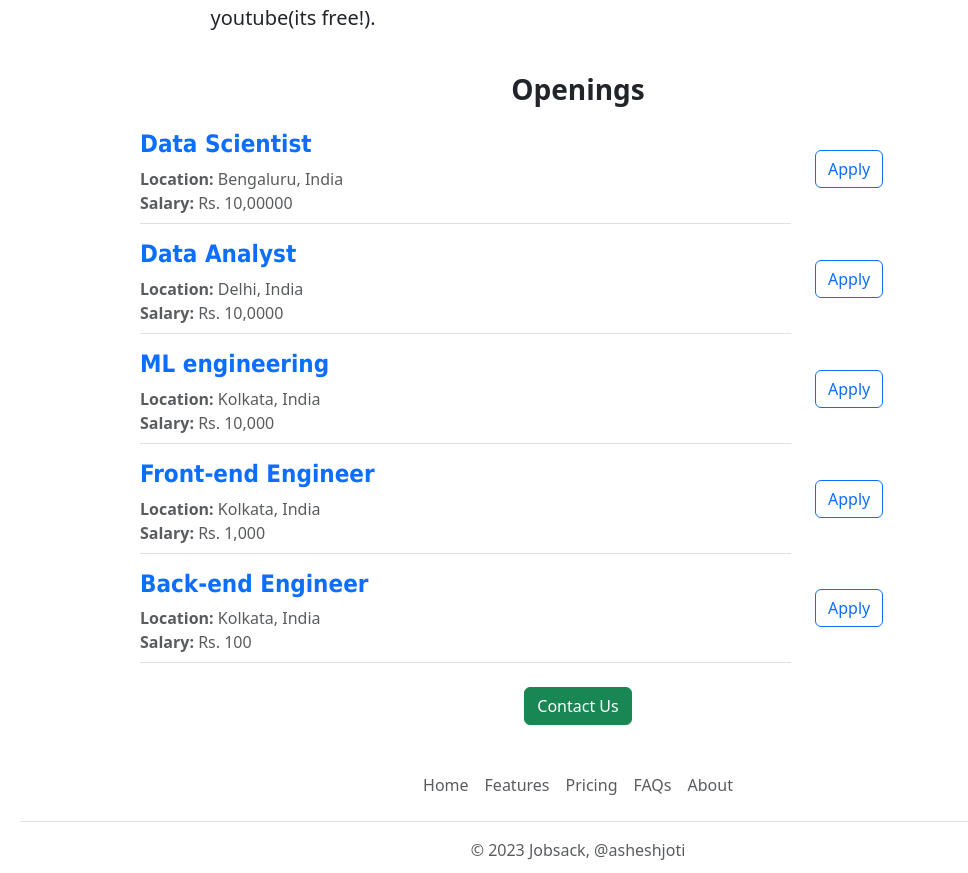
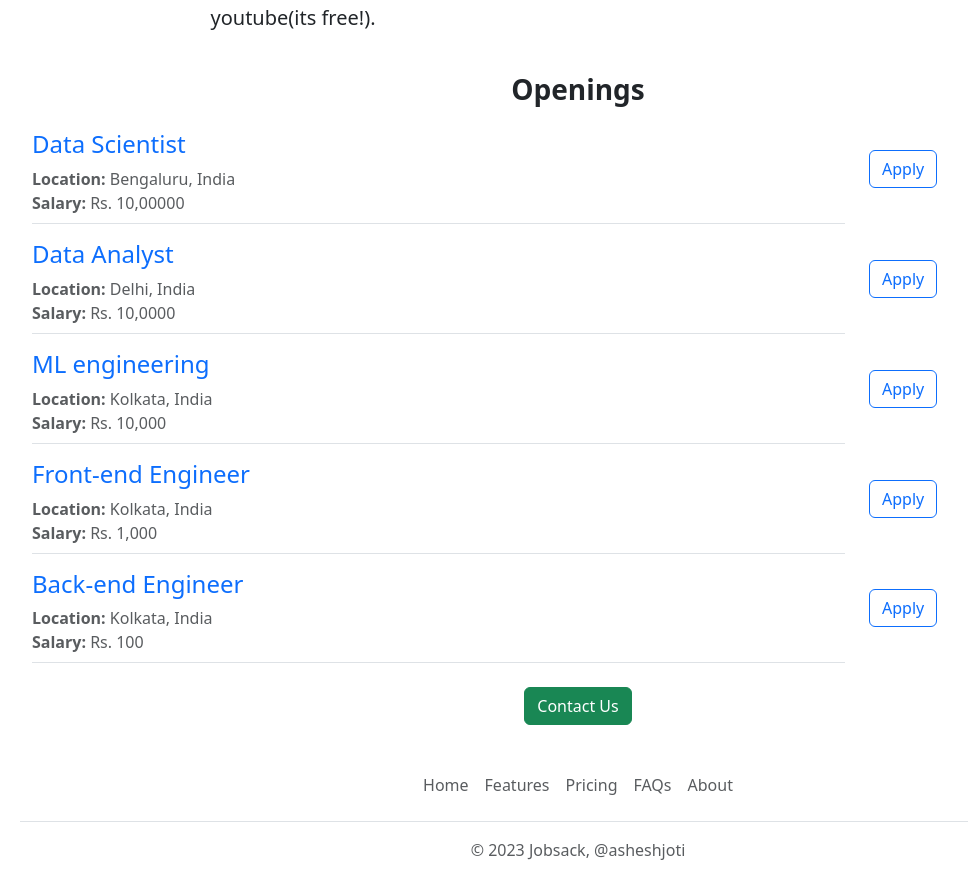
Before and after one commit to asheshjyotii/web_app, a Flask app: page / in a window 1280 px wide. Shown: the part 862-1735 px from the top of the page, without its empty margins (62-1030 px from the left). Run offline with Flask 3, Linux system fonts and the light colour scheme.

Commit message:
making the page responsive

```diff
--- a/templates/joblisting.html
+++ b/templates/joblisting.html
@@ -1,6 +1,6 @@
-<div class="row mx-auto" style="width: 900px";>
-    <div class="col-lg-9 col-sm-9">
-        <h4 style="font-size: x-large; font-family: tahoma;font-weight:bold;  " class=" text-primary text-opacity-630 mt-3">
+<div class="row mx-auto ">
+    <div class="col-lg-9 col-sm-9 ">
+        <h4 class=" text-primary text-opacity-630 mt-3">
             {{jobs['title']}}
         </h4>
         <div class="fs-6 text-muted" style="font-weight: 500;">
@@ -12,11 +12,13 @@
     </div>
 
 
-        <div class="col-lg-3 col-sm-3 d-flex align-items-center ">
 
-            <button type="button" class="btn btn-outline-primary  ">Apply</button>
+        <div class="col-lg-3 col-sm-3 d-flex align-items-center text-center">
 
+             <button type="button" class="btn btn-outline-primary " >Apply</button>
 
         </div>
 
+
+
 </div>
```
